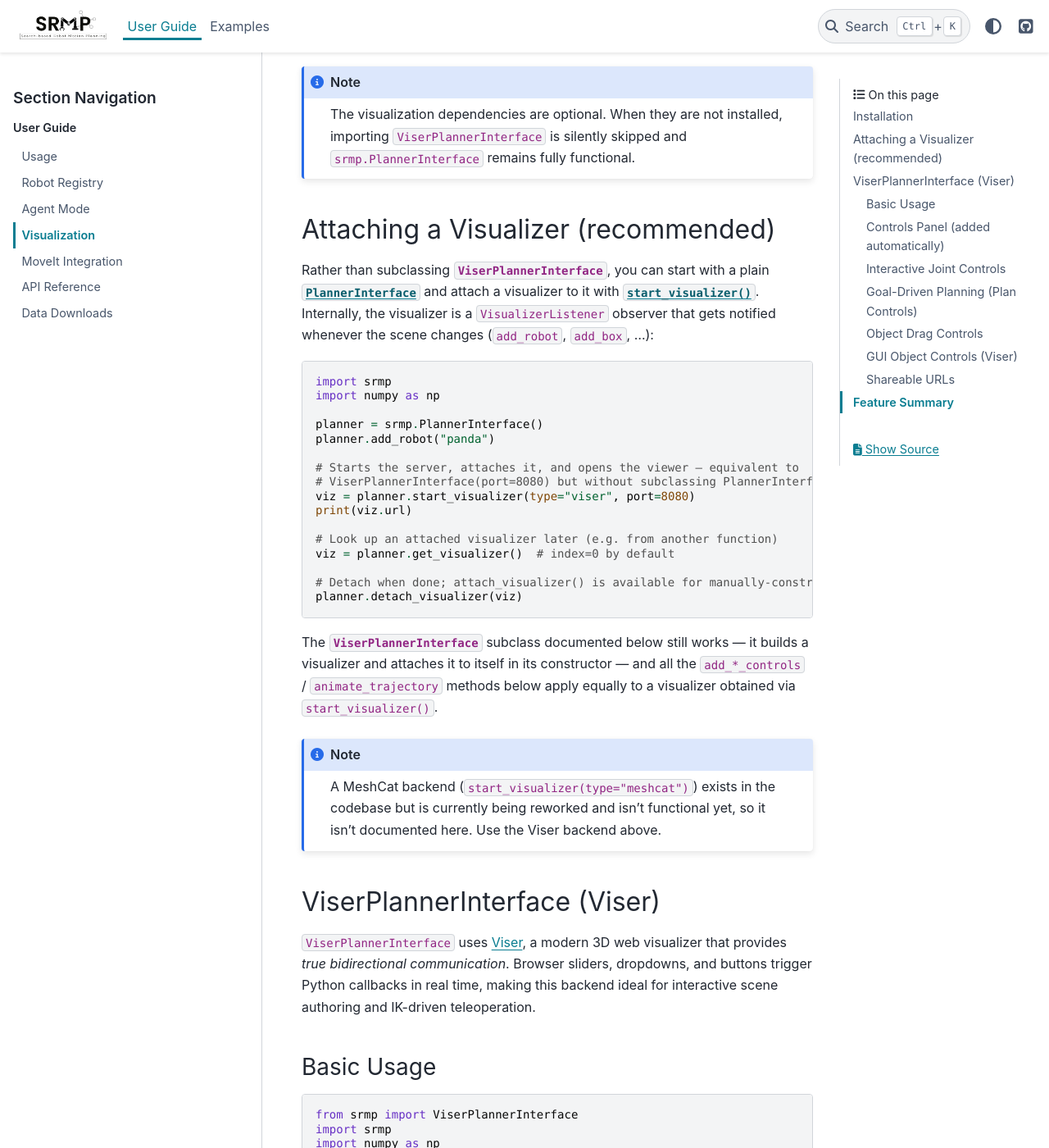
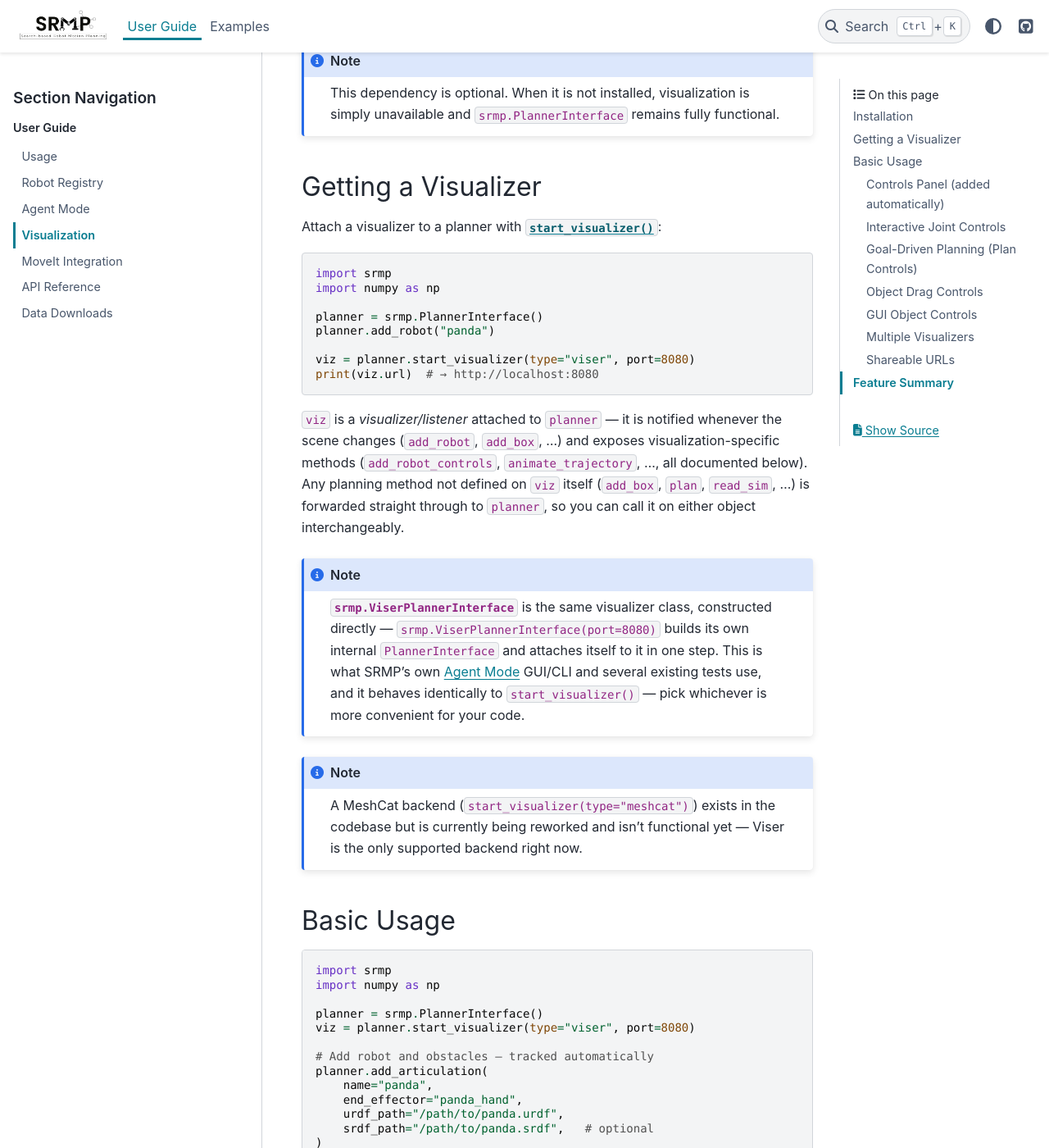
Before and after one commit to imishani/srmp-docs, a Sphinx documentation site: the page built from docs/source/user_guide/visualization.rst, in a window 1280 px wide and 1400 px high, scrolled down 461 px. Shown: the whole window at 82% size. Built offline with Sphinx 7.4.7 and the PyData theme 0.15.4, drawn with Linux system fonts in a browser that asks for light colours; some of the changed text lies outside the part shown.

Commit message:
Rewrite Viser visualization docs around one coherent pattern
Previous pass patched the observer-based start_visualizer() API on top
of the old ViserPlannerInterface subclass docs, leaving the page
repeating "here's the new way, but the old way still works" and
mixing planner/viz variable naming inconsistently. Rewrite from
scratch: lead with planner.start_visualizer() + a distinct `viz`
handle for visualization-only calls, mention direct
ViserPlannerInterface(...) construction once as an equivalent
alternative (it's what agent_mode's GUI/CLI and some existing tests
use directly, not deprecated), and drop the repeated qualifiers.

Co-Authored-By: Claude Sonnet 5 <noreply@anthropic.com>

```diff
--- a/docs/source/user_guide/visualization.rst
+++ b/docs/source/user_guide/visualization.rst
@@ -1,12 +1,10 @@
 Visualization
 =============
 
-SRMP ships an interactive 3D visualizer, :class:`~srmp.ViserPlannerInterface`, built on
-`Viser <https://viser.studio>`_ with full browser-to-Python bidirectional communication:
-browser sliders, dropdowns, and buttons trigger Python callbacks in real time. It wraps
-:class:`~srmp.PlannerInterface`, so every planning method (``add_articulation``, ``add_box``,
-``plan``, ``read_sim``, …) is available and the scene is kept in sync with the 3D view
-automatically.
+SRMP ships an interactive 3D visualizer built on `Viser <https://viser.studio>`_, with full
+bidirectional browser ↔ Python communication: sliders, dropdowns, and buttons in the browser
+directly invoke Python callbacks. It watches a :class:`~srmp.PlannerInterface` and keeps the
+3D scene in sync automatically as robots and objects are added, moved, or removed.
 
 Installation
 ------------
@@ -17,18 +15,13 @@ Installation
 
 .. note::
 
-   The visualization dependencies are optional. When they are not installed, importing
-   ``ViserPlannerInterface`` is silently skipped and ``srmp.PlannerInterface`` remains
-   fully functional.
+   This dependency is optional. When it is not installed, visualization is simply unavailable
+   and ``srmp.PlannerInterface`` remains fully functional.
 
-Attaching a Visualizer (recommended)
--------------------------------------
+Getting a Visualizer
+---------------------
 
-Rather than subclassing :class:`ViserPlannerInterface`, you can start with a plain
-:class:`~srmp.PlannerInterface` and attach a visualizer to it with
-:meth:`~srmp.PlannerInterface.start_visualizer`. Internally, the visualizer is a
-``VisualizerListener`` observer that gets notified whenever the scene changes (``add_robot``,
-``add_box``, …):
+Attach a visualizer to a planner with :meth:`~srmp.PlannerInterface.start_visualizer`:
 
 .. code-block:: python
 
@@ -38,119 +31,103 @@ Rather than subclassing :class:`ViserPlannerInterface`, you can start with a pla
    planner = srmp.PlannerInterface()
    planner.add_robot("panda")
 
-   # Starts the server, attaches it, and opens the viewer — equivalent to
-   # ViserPlannerInterface(port=8080) but without subclassing PlannerInterface
    viz = planner.start_visualizer(type="viser", port=8080)
-   print(viz.url)
+   print(viz.url)  # → http://localhost:8080
 
-   # Look up an attached visualizer later (e.g. from another function)
-   viz = planner.get_visualizer()  # index=0 by default
+``viz`` is a *visualizer/listener* attached to ``planner`` — it is notified whenever the scene
+changes (``add_robot``, ``add_box``, …) and exposes visualization-specific methods
+(``add_robot_controls``, ``animate_trajectory``, …, all documented below). Any planning method
+not defined on ``viz`` itself (``add_box``, ``plan``, ``read_sim``, …) is forwarded straight
+through to ``planner``, so you can call it on either object interchangeably.
 
-   # Detach when done; attach_visualizer() is available for manually-constructed visualizers
-   planner.detach_visualizer(viz)
+.. note::
 
-The :class:`ViserPlannerInterface` subclass documented below still works — it builds a
-visualizer and attaches it to itself in its constructor — and all the ``add_*_controls`` /
-``animate_trajectory`` methods below apply equally to a visualizer obtained via
-``start_visualizer()``.
+   :class:`srmp.ViserPlannerInterface` is the same visualizer class, constructed directly —
+   ``srmp.ViserPlannerInterface(port=8080)`` builds its own internal ``PlannerInterface`` and
+   attaches itself to it in one step. This is what SRMP's own :doc:`agent_mode` GUI/CLI and
+   several existing tests use, and it behaves identically to ``start_visualizer()`` — pick
+   whichever is more convenient for your code.
 
 .. note::
 
    A MeshCat backend (``start_visualizer(type="meshcat")``) exists in the codebase but is
-   currently being reworked and isn't functional yet, so it isn't documented here. Use the
-   Viser backend above.
-
-
-ViserPlannerInterface (Viser)
-------------------------------
-
-``ViserPlannerInterface`` uses `Viser <https://viser.studio>`_, a modern 3D web
-visualizer that provides *true bidirectional communication*. Browser sliders, dropdowns,
-and buttons trigger Python callbacks in real time, making this backend ideal for
-interactive scene authoring and IK-driven teleoperation.
+   currently being reworked and isn't functional yet — Viser is the only supported backend
+   right now.
 
 Basic Usage
-~~~~~~~~~~~
+-----------
 
 .. code-block:: python
 
-   from srmp import ViserPlannerInterface
    import srmp
    import numpy as np
 
-   # Start Viser server (default port 8080)
-   planner = ViserPlannerInterface(port=8080)
+   planner = srmp.PlannerInterface()
+   viz = planner.start_visualizer(type="viser", port=8080)
 
+   # Add robot and obstacles — tracked automatically
    planner.add_articulation(
        name="panda",
        end_effector="panda_hand",
        urdf_path="/path/to/panda.urdf",
+       srdf_path="/path/to/panda.srdf",   # optional
    )
 
    box_pose = srmp.Pose()
    box_pose.p = np.array([0.5, 0.2, 0.4])
    planner.add_box("obstacle", np.array([0.1, 0.1, 0.4]), box_pose)
 
-   # Open the 3D viewer
-   planner.visualize()
-   print(planner.url)  # → http://localhost:8080
-
-   # Animate a trajectory
+   # Plan and animate a trajectory
    planner.make_planner(["panda"], {"planner_id": "wAstar", "weight": "10."})
    start = np.radians([0, -45, 0, -135, 0, 90, 45])
-
    goal = srmp.GoalConstraint(srmp.GoalType.JOINTS,
                               [np.radians([45, -30, 0, -120, 0, 90, 0])])
    trajectory = planner.plan(start, goal)
-   planner.animate_trajectory(trajectory, dt=0.05)
+   viz.animate_trajectory(trajectory, dt=0.05)
 
    # Stop the server when done
-   planner.stop()
+   viz.stop()
 
 Controls Panel (added automatically)
 ~~~~~~~~~~~~~~~~~~~~~~~~~~~~~~~~~~~~~
 
-``visualize()`` automatically calls ``add_controls_panel()`` at the end, which builds a
-top-level "Controls" folder in the sidebar with on-demand launch buttons: **Robot Controls**,
-**Object Controls**, **Plan Controls**, **Console**, and **AI Agent**. Each button lazily builds
-the corresponding panel (``add_robot_controls``, ``add_object_controls``, ``add_plan_controls``,
-…) the first time it's clicked, so you don't need to call those methods yourself just to make
-them available — you can still call them directly (as shown throughout this page) to have a
-panel open immediately instead of waiting for a click. This launcher is also the entry point
-used by the :doc:`agent_mode` GUI to embed the chat panel.
+Starting a visualizer automatically builds a top-level "Controls" folder in the sidebar with
+on-demand launch buttons: **Robot Controls**, **Object Controls**, **Plan Controls**,
+**Console**, and **AI Agent**. Each button lazily builds the corresponding panel
+(``add_robot_controls``, ``add_object_controls``, ``add_plan_controls``, …) the first time
+it's clicked, so you don't need to call those methods yourself just to make them available —
+you can still call them directly (as shown below) to have a panel open immediately instead of
+waiting for a click. This launcher is also the entry point the :doc:`agent_mode` GUI uses to
+embed its chat panel.
 
 Interactive Joint Controls
 ~~~~~~~~~~~~~~~~~~~~~~~~~~~
 
-``add_robot_controls()`` creates per-joint sliders in the browser sidebar.
-Moving a slider immediately updates both the Viser geometry and the planner backend:
+``add_robot_controls(robot_name)`` creates per-joint sliders in the browser sidebar. Moving a
+slider immediately updates both the Viser geometry and the planner backend:
 
 .. code-block:: python
 
-   planner.visualize()
-   planner.add_robot_controls("panda")
+   viz.add_robot_controls("panda")
 
    # The browser now shows joint sliders with a Reset button and
    # visibility toggles for visual / collision meshes.
 
 If the robot was added with ``gripper_joint_names`` (see
-:meth:`~srmp.PlannerInterface.add_articulation`), its gripper sliders are
-included in the same panel. They drive :meth:`~srmp.PlannerInterface.set_gripper_qpos`
-instead of :meth:`~srmp.PlannerInterface.set_qpos`, so moving them does not
-change the arm move group's qpos dimension. Reset also restores gripper
-joints to their default position alongside the arm.
+:meth:`~srmp.PlannerInterface.add_articulation`), its gripper sliders are included in the same
+panel. They drive :meth:`~srmp.PlannerInterface.set_gripper_qpos` instead of
+:meth:`~srmp.PlannerInterface.set_qpos`, so moving them does not change the arm move group's
+qpos dimension. Reset also restores gripper joints to their default position alongside the arm.
 
 Goal-Driven Planning (Plan Controls)
 ~~~~~~~~~~~~~~~~~~~~~~~~~~~~~~~~~~~~~
 
 ``add_plan_controls()`` adds a "Plan" folder to the sidebar for dragging a goal into place and
-planning to it — this replaces the older single-robot ``add_ee_drag_control()`` gizmo with a
-multi-robot, planner-integrated workflow:
+planning to it:
 
 .. code-block:: python
 
-   planner.visualize()
-   planner.add_plan_controls()
+   viz.add_plan_controls()
 
    # In the browser:
    # 1. Check a robot's box in the "Plan" folder — this drops a 6-DOF goal
@@ -161,9 +138,6 @@ multi-robot, planner-integrated workflow:
    #    selected planner and animates the resulting trajectory.
    #    "Reset EE" snaps the gizmo back to the robot's actual current pose.
 
-   import time
-   time.sleep(60)  # Keep server alive while interacting
-
 Object Drag Controls
 ~~~~~~~~~~~~~~~~~~~~~
 
@@ -172,40 +146,48 @@ reposition obstacles directly in the browser instead of via ``update_object_from
 
 .. code-block:: python
 
-   planner.visualize()
    planner.add_box("obstacle", np.array([0.1, 0.1, 0.4]), box_pose)
-   planner.add_object_controls()
+   viz.add_object_controls()
 
    # Drag any object's gizmo in the browser. The visual mesh moves
    # immediately; the collision world updates ~0.4s after dragging stops.
 
-GUI Object Controls (Viser)
-~~~~~~~~~~~~~~~~~~~~~~~~~~~~~
+GUI Object Controls
+~~~~~~~~~~~~~~~~~~~~
 
-``add_gui_controls()`` adds a browser panel with dropdowns, sliders, text
-inputs, and **Add / Update / Remove** buttons that directly invoke Python:
+``add_gui_controls()`` adds a browser panel with dropdowns, sliders, text inputs, and
+**Add / Update / Remove** buttons that directly invoke Python:
 
 .. code-block:: python
 
-   planner.visualize()
-   planner.add_gui_controls()
+   viz.add_gui_controls()
 
    # In the browser:
    # 1. Select Object Type → "box"
    # 2. Adjust Position, Width/Radius, Height, Depth sliders
    # 3. Type a name in the "Object Name" field
-   # 4. Click "Add Object"  → calls planner.add_obstacle_from_gui()
-   #    Click "Update Object" → calls planner.update_object_from_gui(name)
-   #    Click "Remove Object" → calls planner.remove_object(name)
+   # 4. Click "Add Object"  → calls viz.add_obstacle_from_gui()
+   #    Click "Update Object" → calls viz.update_object_from_gui(name)
+   #    Click "Remove Object" → calls viz.remove_object(name)
 
    # You can also load an existing object into the GUI for editing:
-   planner.load_object_to_gui("obstacle")
+   viz.load_object_to_gui("obstacle")
 
    # For mesh objects, click "Browse Mesh File..." to open a file dialog
    # (requires tkinter) or type the path directly.
 
-   import time
-   time.sleep(120)  # Keep server alive
+Multiple Visualizers
+~~~~~~~~~~~~~~~~~~~~~
+
+A planner can have more than one visualizer attached at once. Use
+:meth:`~srmp.PlannerInterface.get_visualizer` to look one up later (e.g. from another function),
+and :meth:`~srmp.PlannerInterface.detach_visualizer` /
+:meth:`~srmp.PlannerInterface.attach_visualizer` to manage them manually:
+
+.. code-block:: python
+
+   viz = planner.get_visualizer()       # index=0 by default
+   planner.detach_visualizer(viz)       # stops receiving scene updates
 
 Shareable URLs
 ~~~~~~~~~~~~~~~
@@ -214,10 +196,8 @@ Pass ``share=True`` to generate a publicly accessible Viser share URL:
 
 .. code-block:: python
 
-   planner = ViserPlannerInterface(port=8080, share=True)
-   planner.visualize()
-   # Prints both the local URL and a public share URL
-
+   viz = planner.start_visualizer(type="viser", port=8080, share=True)
+   # viz.url prints both the local URL and a public share URL
 
 Feature Summary
 ---------------
```
Also changed, not shown: docs/source/examples/visualization.rst (+17 -23 lines), docs/source/user_guide/api.rst (+4 -4 lines).
